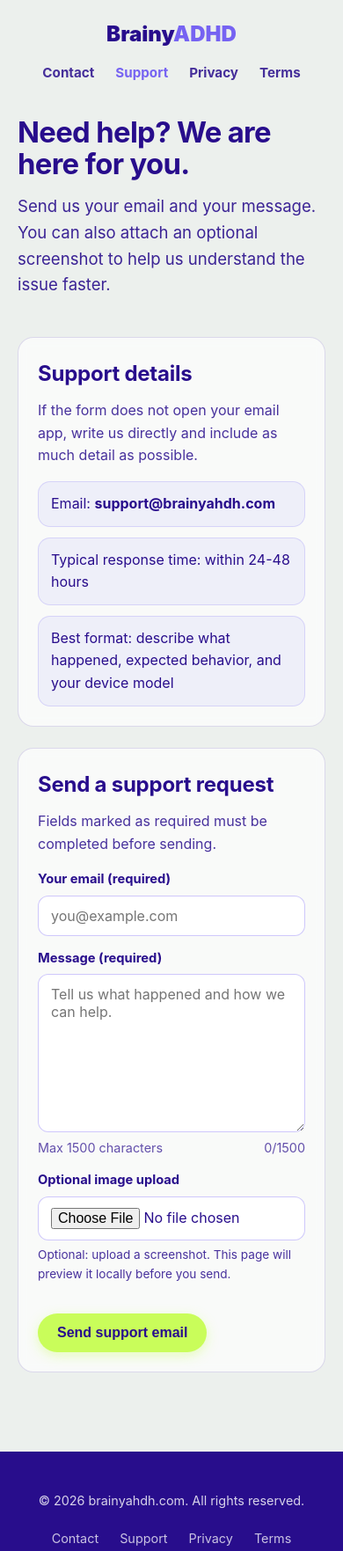
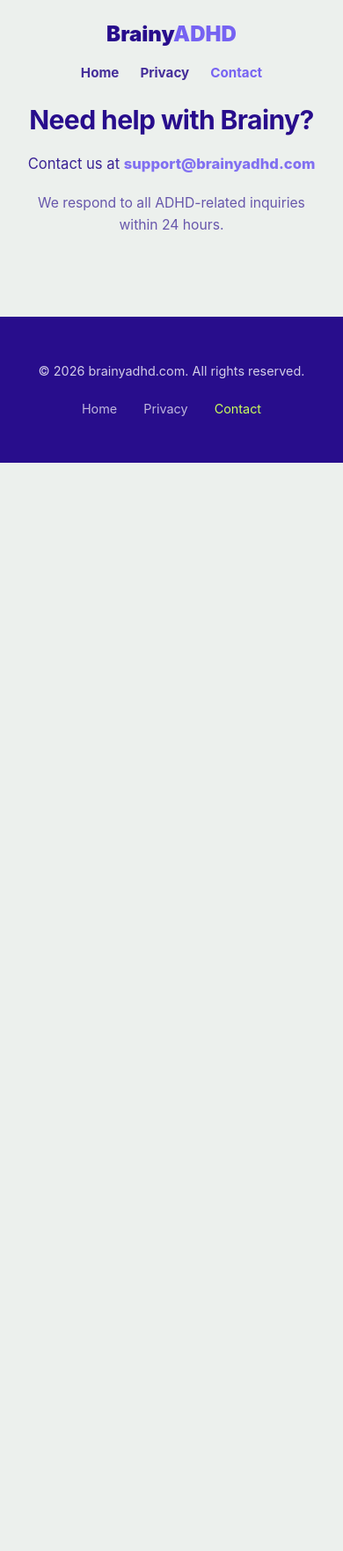
Before and after one commit to niconiconico32/brainy-web, a website: page support.html in a window 390 px wide. Shown: the whole page at 88% size. After the commit the page ends 844 px from the top, so only its background shows below. Drawn offline with Linux system fonts and the light colour scheme.

```diff
--- a/support.html
+++ b/support.html
@@ -4,7 +4,6 @@
     <meta charset="UTF-8">
     <meta name="viewport" content="width=device-width, initial-scale=1.0">
     <title>Support - Brainy ADHD</title>
-	<meta name="description" content="Need help with Brainy ADHD? Send us your email, message, and an optional screenshot so we can support you faster.">
     <style>
         * {
             box-sizing: border-box;
@@ -19,8 +18,6 @@
             --color-dopamine: rgb(201, 253, 90);
             --color-card: rgba(255, 255, 255, 0.68);
             --color-border: rgba(40, 13, 140, 0.14);
-			--color-danger: rgb(191, 43, 83);
-			--color-success: rgb(34, 123, 85);
         }
 
         body {
@@ -31,18 +28,18 @@
             overflow-x: hidden;
         }
 
-		.container {
-			max-width: 1100px;
-			margin: 0 auto;
-			padding: 0 20px;
-		}
-
         header {
             padding: 20px 0;
             position: absolute;
             top: 0;
             width: 100%;
             z-index: 20;
+        }
+
+        .container {
+            max-width: 1100px;
+            margin: 0 auto;
+            padding: 0 20px;
         }
 
         .nav-content {
@@ -84,31 +81,73 @@
             opacity: 1;
         }
 
-		.hero-support {
+        .hero-contact {
             padding: 140px 0 44px 0;
         }
 
-		.hero-support h1 {
+        .hero-contact h1 {
             font-size: 3rem;
             line-height: 1.1;
             margin-bottom: 1rem;
             letter-spacing: -0.02em;
         }
 
-		.hero-support p {
-			max-width: 780px;
+        .hero-contact p {
             font-size: 1.16rem;
+            max-width: 740px;
             opacity: 0.9;
         }
 
-		.support-layout {
-			padding-bottom: 90px;
-			display: grid;
-			grid-template-columns: 0.95fr 1.25fr;
-			gap: 24px;
+        .contact-hero {
+            padding: 140px 0 120px 0;
+            min-height: 70vh;
+            display: flex;
+            align-items: center;
         }
 
-		.support-card,
+        .contact-container {
+            text-align: center;
+        }
+
+        .contact-container h1 {
+            font-size: 3rem;
+            line-height: 1.1;
+            margin-bottom: 20px;
+            letter-spacing: -0.02em;
+        }
+
+        .contact-container p {
+            font-size: 1.2rem;
+            margin-bottom: 12px;
+            opacity: 0.9;
+        }
+
+        .email-link {
+            color: var(--color-accent);
+            font-weight: 800;
+            text-decoration: none;
+            transition: color 0.2s ease;
+        }
+
+        .email-link:hover {
+            color: var(--color-text);
+            text-decoration: underline;
+        }
+
+        .response-time {
+            font-size: 1.1rem !important;
+            color: rgba(40, 13, 140, 0.75);
+            margin-top: 18px !important;
+        }
+
+        .content-grid {
+            display: grid;
+            grid-template-columns: 1fr 1.2fr;
+            gap: 24px;
+            padding-bottom: 90px;
+        }
+
+        .contact-card,
         .form-card {
             background: var(--color-card);
             border: 1px solid var(--color-border);
@@ -117,61 +156,67 @@
             backdrop-filter: blur(6px);
         }
 
-		h2 {
+        .contact-card h2,
+        .form-card h2 {
             margin-bottom: 10px;
             font-size: 1.5rem;
-			letter-spacing: -0.01em;
         }
 
-		.support-card p,
+        .contact-card p,
         .form-card p {
             color: rgba(40, 13, 140, 0.85);
-			margin-bottom: 16px;
+            margin-bottom: 18px;
         }
 
-		.support-list {
+        .contact-list {
             list-style: none;
             display: grid;
             gap: 12px;
-			margin-top: 12px;
+            margin-top: 10px;
         }
 
-		.support-list li {
+        .contact-list li {
             padding: 12px 14px;
             border-radius: 14px;
             background-color: rgba(118, 99, 242, 0.08);
             border: 1px solid rgba(118, 99, 242, 0.2);
         }
 
-		.support-list a {
+        .contact-list a {
             color: var(--color-text);
             text-decoration: none;
-			font-weight: 700;
+            font-weight: 600;
         }
 
-		.support-list a:hover {
+        .contact-list a:hover {
             color: var(--color-accent);
         }
 
         .form-grid {
             display: grid;
-			grid-template-columns: 1fr;
+            grid-template-columns: 1fr 1fr;
             gap: 14px;
         }
 
         .form-field {
-			display: grid;
-			gap: 6px;
+            margin-bottom: 14px;
+        }
+
+        .form-field.full {
+            grid-column: 1 / -1;
         }
 
         label {
+            display: block;
+            margin-bottom: 6px;
             font-weight: 700;
             font-size: 0.92rem;
         }
 
+        input[type="text"],
         input[type="email"],
-		textarea,
-		input[type="file"] {
+        input[type="tel"],
+        textarea {
             width: 100%;
             border: 1px solid rgba(118, 99, 242, 0.35);
             background-color: rgba(255, 255, 255, 0.88);
@@ -183,56 +228,18 @@
             transition: border-color 0.2s ease, box-shadow 0.2s ease;
         }
 
+        input[type="text"]:focus,
         input[type="email"]:focus,
-		textarea:focus,
-		input[type="file"]:focus {
+        input[type="tel"]:focus,
+        textarea:focus {
             outline: none;
             border-color: var(--color-accent);
             box-shadow: 0 0 0 3px rgba(118, 99, 242, 0.2);
         }
 
         textarea {
-			min-height: 180px;
+            min-height: 150px;
             resize: vertical;
-		}
-
-		.meta-row {
-			display: flex;
-			justify-content: space-between;
-			gap: 12px;
-			align-items: center;
-			font-size: 0.9rem;
-			color: rgba(40, 13, 140, 0.72);
-		}
-
-		.file-help {
-			font-size: 0.85rem;
-			color: rgba(40, 13, 140, 0.75);
-		}
-
-		.preview-wrap {
-			display: none;
-			margin-top: 10px;
-			padding: 10px;
-			border-radius: 12px;
-			border: 1px solid rgba(118, 99, 242, 0.28);
-			background-color: rgba(255, 255, 255, 0.72);
-		}
-
-		.preview-wrap img {
-			width: 100%;
-			max-height: 240px;
-			object-fit: contain;
-			border-radius: 10px;
-			background-color: rgba(255, 255, 255, 0.85);
-		}
-
-		.actions {
-			display: flex;
-			flex-wrap: wrap;
-			gap: 12px;
-			align-items: center;
-			margin-top: 4px;
         }
 
         button {
@@ -253,24 +260,10 @@
             box-shadow: 0 6px 20px rgba(201, 253, 90, 0.6);
         }
 
-		.status {
-			min-height: 24px;
-			font-size: 0.93rem;
-			font-weight: 600;
-		}
-
-		.status.error {
-			color: var(--color-danger);
-		}
-
-		.status.success {
-			color: var(--color-success);
-		}
-
         footer {
             background-color: var(--color-text);
-			color: rgba(255, 255, 255, 0.82);
-			padding: 44px 0;
+            color: rgba(255, 255, 255, 0.8);
+            padding: 50px 0;
             font-size: 0.9rem;
         }
 
@@ -282,31 +275,23 @@
             margin-top: 20px;
             display: flex;
             justify-content: center;
-			gap: 24px;
+            gap: 30px;
             flex-wrap: wrap;
         }
 
         .footer-links a {
+            color: white;
+            opacity: 0.7;
             text-decoration: none;
-			color: white;
-			opacity: 0.75;
-			transition: opacity 0.2s ease;
         }
 
-		.footer-links a:hover {
+        .footer-links a:hover,
+        .footer-links a[aria-current="page"] {
             opacity: 1;
             color: var(--color-dopamine);
         }
 
-		@media (max-width: 940px) {
-			.support-layout {
-				grid-template-columns: 1fr;
-			}
-
-			.hero-support h1 {
-				font-size: 2.45rem;
-			}
-
+        @media (max-width: 900px) {
             .nav-content {
                 flex-direction: column;
                 gap: 12px;
@@ -316,21 +301,57 @@
                 justify-content: center;
                 flex-wrap: wrap;
             }
+
+            .hero-contact {
+                padding-top: 130px;
+            }
+
+            .hero-contact h1 {
+                font-size: 2.4rem;
+            }
+
+            .contact-hero {
+                padding: 130px 0 100px 0;
+                min-height: auto;
+            }
+
+            .contact-container h1 {
+                font-size: 2.4rem;
+            }
+
+            .contact-container p {
+                font-size: 1.1rem;
+            }
         }
 
         @media (max-width: 600px) {
-			.hero-support {
-				padding-top: 132px;
+            .hero-contact {
+                padding-top: 122px;
             }
 
-			.hero-support h1 {
-				font-size: 2.05rem;
+            .hero-contact h1 {
+                font-size: 2rem;
             }
 
-			.support-card,
-			.form-card {
-				padding: 22px;
-				border-radius: 18px;
+            .hero-contact p {
+                font-size: 1.03rem;
+            }
+
+            .contact-hero {
+                padding: 120px 0 80px 0;
+                min-height: auto;
+            }
+
+            .contact-container h1 {
+                font-size: 1.88rem;
+            }
+
+            .contact-container p {
+                font-size: 1.04rem;
+            }
+
+            .response-time {
+                font-size: 0.98rem !important;
             }
         }
     </style>
@@ -340,172 +361,32 @@
         <div class="container nav-content">
             <a href="index.html" class="logo">Brainy<span>ADHD</span></a>
             <ul class="top-nav">
-				<li><a href="contact.html">Contact</a></li>
-				<li><a href="support.html" aria-current="page">Support</a></li>
+                <li><a href="index.html">Home</a></li>
                 <li><a href="privacy.html">Privacy</a></li>
-				<li><a href="terms.html">Terms</a></li>
+                <li><a href="contact.html" aria-current="page">Contact</a></li>
             </ul>
         </div>
     </header>
 
-	<section class="hero-support">
-		<div class="container">
-			<h1>Need help? We are here for you.</h1>
-			<p>Send us your email and your message. You can also attach an optional screenshot to help us understand the issue faster.</p>
+    <main>
+        <section class="contact-hero">
+            <div class="container contact-container">
+                <h1>Need help with Brainy?</h1>
+                <p>Contact us at <a href="mailto:support@brainyadhd.com" class="email-link">support@brainyadhd.com</a></p>
+                <p class="response-time">We respond to all ADHD-related inquiries within 24 hours.</p>
             </div>
-	</section>
-
-	<main class="container support-layout">
-		<aside class="support-card">
-			<h2>Support details</h2>
-			<p>If the form does not open your email app, write us directly and include as much detail as possible.</p>
-
-			<ul class="support-list">
-				<li>Email: <a href="mailto:support@brainyahdh.com">support@brainyahdh.com</a></li>
-				<li>Typical response time: within 24-48 hours</li>
-				<li>Best format: describe what happened, expected behavior, and your device model</li>
-			</ul>
-		</aside>
-
-		<section class="form-card" aria-label="Support form">
-			<h2>Send a support request</h2>
-			<p>Fields marked as required must be completed before sending.</p>
-
-			<form id="supportForm" class="form-grid" novalidate>
-				<div class="form-field">
-					<label for="userEmail">Your email (required)</label>
-					<input type="email" id="userEmail" name="userEmail" placeholder="you@example.com" required>
-				</div>
-
-				<div class="form-field">
-					<label for="userMessage">Message (required)</label>
-					<textarea id="userMessage" name="userMessage" maxlength="1500" placeholder="Tell us what happened and how we can help." required></textarea>
-					<div class="meta-row">
-						<span>Max 1500 characters</span>
-						<span id="charCounter">0/1500</span>
-					</div>
-				</div>
-
-				<div class="form-field">
-					<label for="issueImage">Optional image upload</label>
-					<input type="file" id="issueImage" name="issueImage" accept="image/png,image/jpeg,image/webp,image/gif">
-					<p class="file-help">Optional: upload a screenshot. This page will preview it locally before you send.</p>
-					<div id="previewWrap" class="preview-wrap">
-						<img id="previewImage" alt="Selected issue screenshot preview">
-					</div>
-				</div>
-
-				<div class="actions">
-					<button type="submit">Send support email</button>
-					<span id="formStatus" class="status" aria-live="polite"></span>
-				</div>
-			</form>
         </section>
     </main>
 
     <footer>
         <div class="container footer-content">
-			<p>&copy; 2026 brainyahdh.com. All rights reserved.</p>
+            <p>&copy; 2026 brainyadhd.com. All rights reserved.</p>
             <div class="footer-links">
-				<a href="contact.html">Contact</a>
-				<a href="support.html">Support</a>
+                <a href="index.html">Home</a>
                 <a href="privacy.html">Privacy</a>
-				<a href="terms.html">Terms</a>
+                <a href="contact.html" aria-current="page">Contact</a>
             </div>
         </div>
     </footer>
-
-	<script>
-		const supportForm = document.getElementById("supportForm");
-		const userEmailInput = document.getElementById("userEmail");
-		const userMessageInput = document.getElementById("userMessage");
-		const issueImageInput = document.getElementById("issueImage");
-		const previewWrap = document.getElementById("previewWrap");
-		const previewImage = document.getElementById("previewImage");
-		const formStatus = document.getElementById("formStatus");
-		const charCounter = document.getElementById("charCounter");
-		const supportEmail = "support@brainyahdh.com";
-
-		function setStatus(message, type) {
-			formStatus.textContent = message;
-			formStatus.className = "status " + type;
-		}
-
-		function buildEmailBody(message, selectedImageName) {
-			const details = [
-				"Support request details:",
-				"",
-				message.trim(),
-				""
-			];
-
-			if (selectedImageName) {
-				details.push("Selected image: " + selectedImageName);
-				details.push("Please attach this image file manually when your email client opens.");
-			}
-
-			return details.join("\n");
-		}
-
-		userMessageInput.addEventListener("input", () => {
-			charCounter.textContent = userMessageInput.value.length + "/1500";
-		});
-
-		issueImageInput.addEventListener("change", () => {
-			const file = issueImageInput.files[0];
-
-			if (!file) {
-				previewImage.removeAttribute("src");
-				previewWrap.style.display = "none";
-				return;
-			}
-
-			const imageTypeAllowed = file.type.startsWith("image/");
-			if (!imageTypeAllowed) {
-				issueImageInput.value = "";
-				previewImage.removeAttribute("src");
-				previewWrap.style.display = "none";
-				setStatus("Please upload a valid image file.", "error");
-				return;
-			}
-
-			previewImage.src = URL.createObjectURL(file);
-			previewWrap.style.display = "block";
-			setStatus("Image selected: " + file.name, "success");
-		});
-
-		supportForm.addEventListener("submit", (event) => {
-			event.preventDefault();
-
-			const email = userEmailInput.value.trim();
-			const message = userMessageInput.value.trim();
-			const selectedImage = issueImageInput.files[0];
-
-			if (!email) {
-				setStatus("Please enter your email.", "error");
-				userEmailInput.focus();
-				return;
-			}
-
-			if (!userEmailInput.checkValidity()) {
-				setStatus("Please enter a valid email address.", "error");
-				userEmailInput.focus();
-				return;
-			}
-
-			if (!message) {
-				setStatus("Please enter your support message.", "error");
-				userMessageInput.focus();
-				return;
-			}
-
-			const subject = encodeURIComponent("Support request - Brainy ADHD");
-			const body = encodeURIComponent(buildEmailBody(message, selectedImage ? selectedImage.name : ""));
-			const mailtoUrl = "mailto:" + supportEmail + "?subject=" + subject + "&body=" + body;
-
-			window.location.href = mailtoUrl;
-			setStatus("Opening your email app now.", "success");
-		});
-	</script>
 </body>
 </html>
```
Lines whose indentation alone changed are shown as unchanged.
